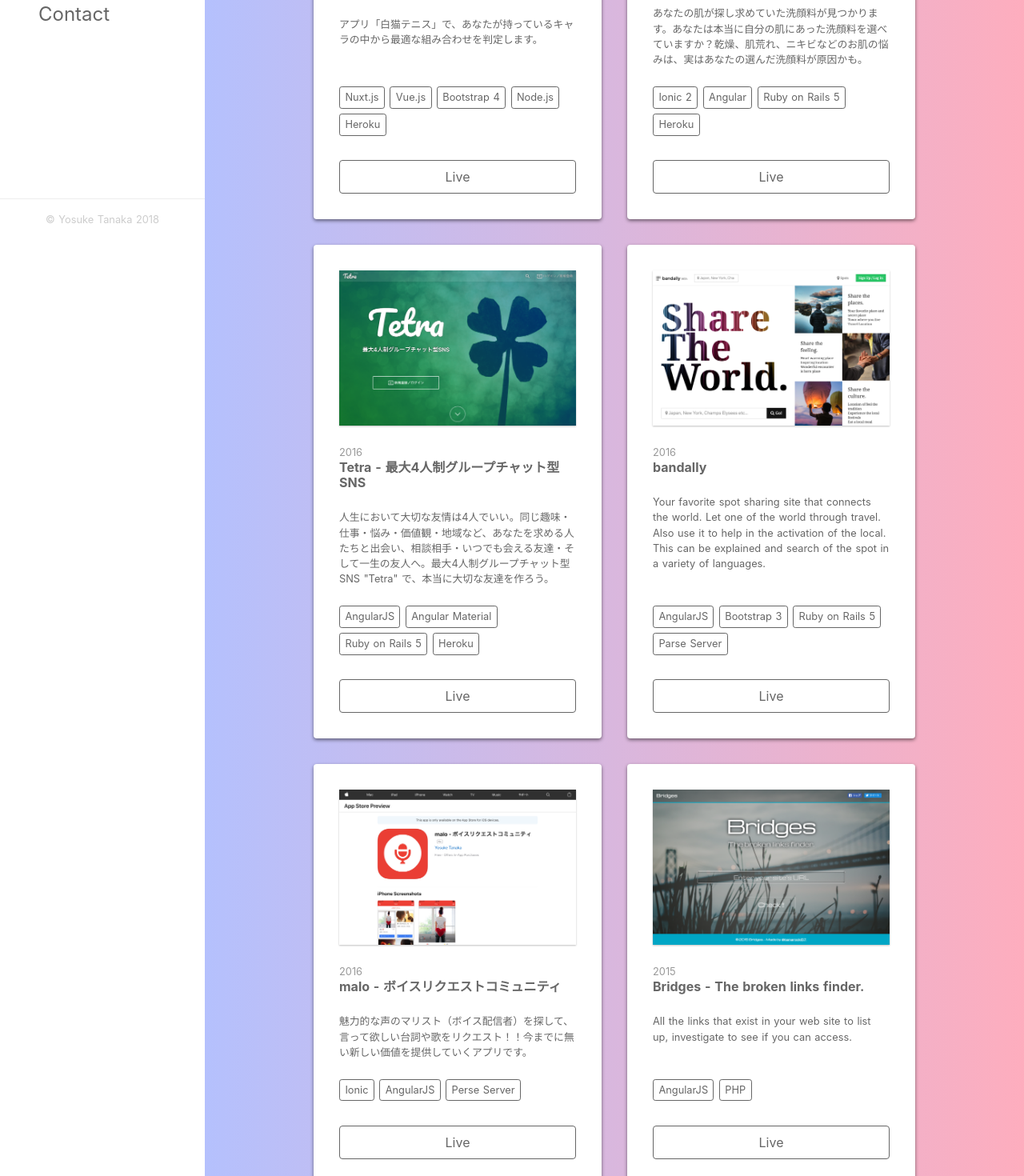
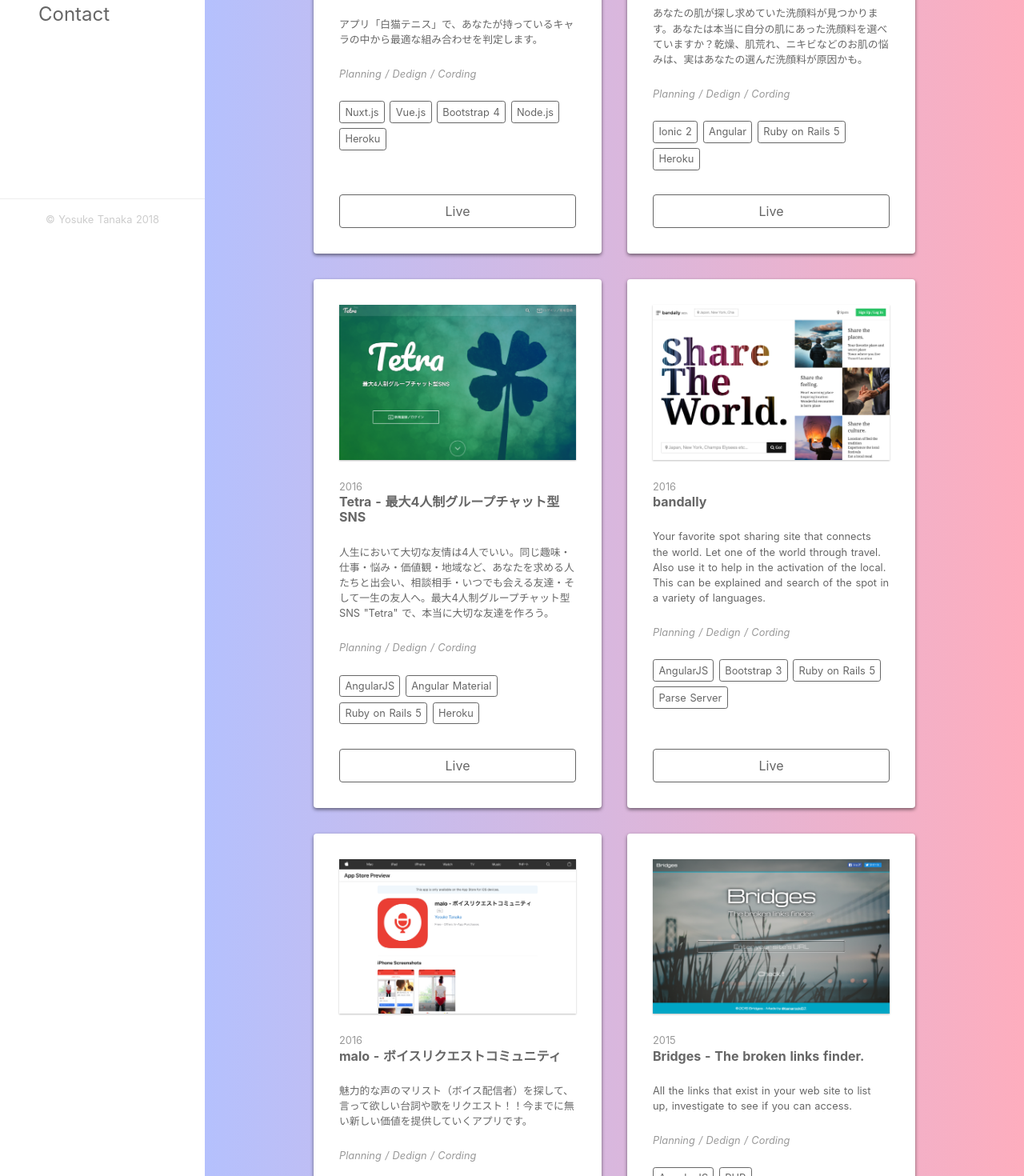
Before and after one commit to yosket/yosket.github.io, a Nuxt app: page /works in a window 1280 px wide. Shown: the part 500-1970 px from the top of the page at 80% size. Built offline with nearby package versions, Linux system fonts and the light colour scheme.

Commit message:
worksを編集

```diff
--- a/pages/works.vue
+++ b/pages/works.vue
@@ -7,6 +7,7 @@
         <small>2018</small>
         <h3>白猫テニス ベストメンバーズ</h3>
         <p>アプリ「白猫テニス」で、あなたが持っているキャラの中から最適な組み合わせを判定します。</p>
+        <p class="product__work">Planning / Dedign / Cording</p>
         <ul class="tagList">
           <li>Nuxt.js</li>
           <li>Vue.js</li>
@@ -21,6 +22,7 @@
         <small>2017</small>
         <h3>PitFit</h3>
         <p>あなたの肌が探し求めていた洗顔料が見つかります。あなたは本当に自分の肌にあった洗顔料を選べていますか？乾燥、肌荒れ、ニキビなどのお肌の悩みは、実はあなたの選んだ洗顔料が原因かも。</p>
+        <p class="product__work">Planning / Dedign / Cording</p>
         <ul class="tagList">
           <li>Ionic 2</li>
           <li>Angular</li>
@@ -34,6 +36,7 @@
         <small>2016</small>
         <h3>Tetra - 最大4人制グループチャット型SNS</h3>
         <p>人生において大切な友情は4人でいい。同じ趣味・仕事・悩み・価値観・地域など、あなたを求める人たちと出会い、相談相手・いつでも会える友達・そして一生の友人へ。最大4人制グループチャット型SNS "Tetra" で、本当に大切な友達を作ろう。</p>
+        <p class="product__work">Planning / Dedign / Cording</p>
         <ul class="tagList">
           <li>AngularJS</li>
           <li>Angular Material</li>
@@ -47,6 +50,7 @@
         <small>2016</small>
         <h3>bandally</h3>
         <p>Your favorite spot sharing site that connects the world. Let one of the world through travel. Also use it to help in the activation of the local. This can be explained and search of the spot in a variety of languages.</p>
+        <p class="product__work">Planning / Dedign / Cording</p>
         <ul class="tagList">
           <li>AngularJS</li>
           <li>Bootstrap 3</li>
@@ -60,6 +64,7 @@
         <small>2016</small>
         <h3>malo - ボイスリクエストコミュニティ</h3>
         <p>魅力的な声のマリスト（ボイス配信者）を探して、言って欲しい台詞や歌をリクエスト！！今までに無い新しい価値を提供していくアプリです。</p>
+        <p class="product__work">Planning / Dedign / Cording</p>
         <ul class="tagList">
           <li>Ionic</li>
           <li>AngularJS</li>
@@ -72,6 +77,7 @@
         <small>2015</small>
         <h3>Bridges - The broken links finder.</h3>
         <p>All the links that exist in your web site to list up, investigate to see if you can access.</p>
+        <p class="product__work">Planning / Dedign / Cording</p>
         <ul class="tagList">
           <li>AngularJS</li>
           <li>PHP</li>
@@ -109,8 +115,9 @@
     width: calc((100% - 4rem) / 2);
   }
 
-  > :nth-last-of-type(2) {
-    flex: 1;
+  &__work {
+    color: #999;
+    font-style: italic;
   }
 
   img {
@@ -138,7 +145,7 @@
   }
 
   .tagList {
-    margin-top: 1.5rem;
+    margin: 1.5rem 0 auto;
     font-size: .8rem;
   }
 
```
